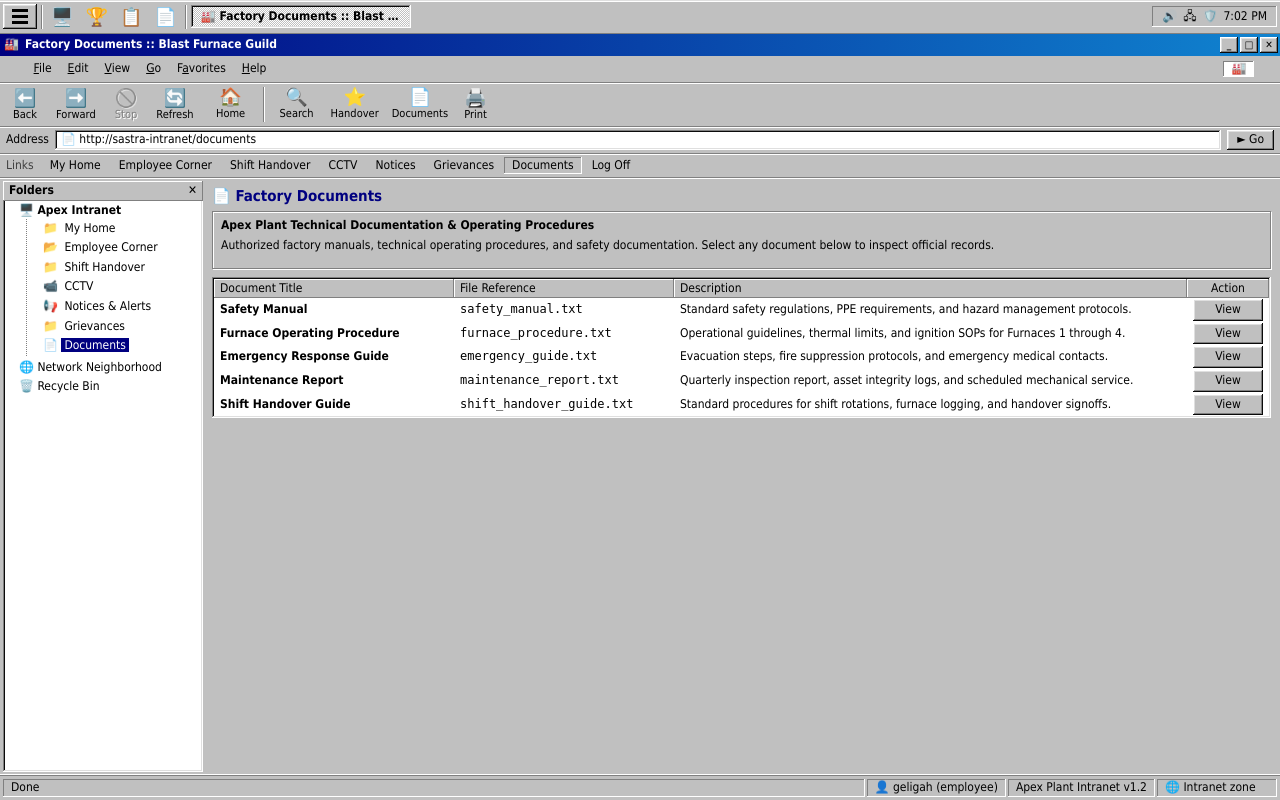
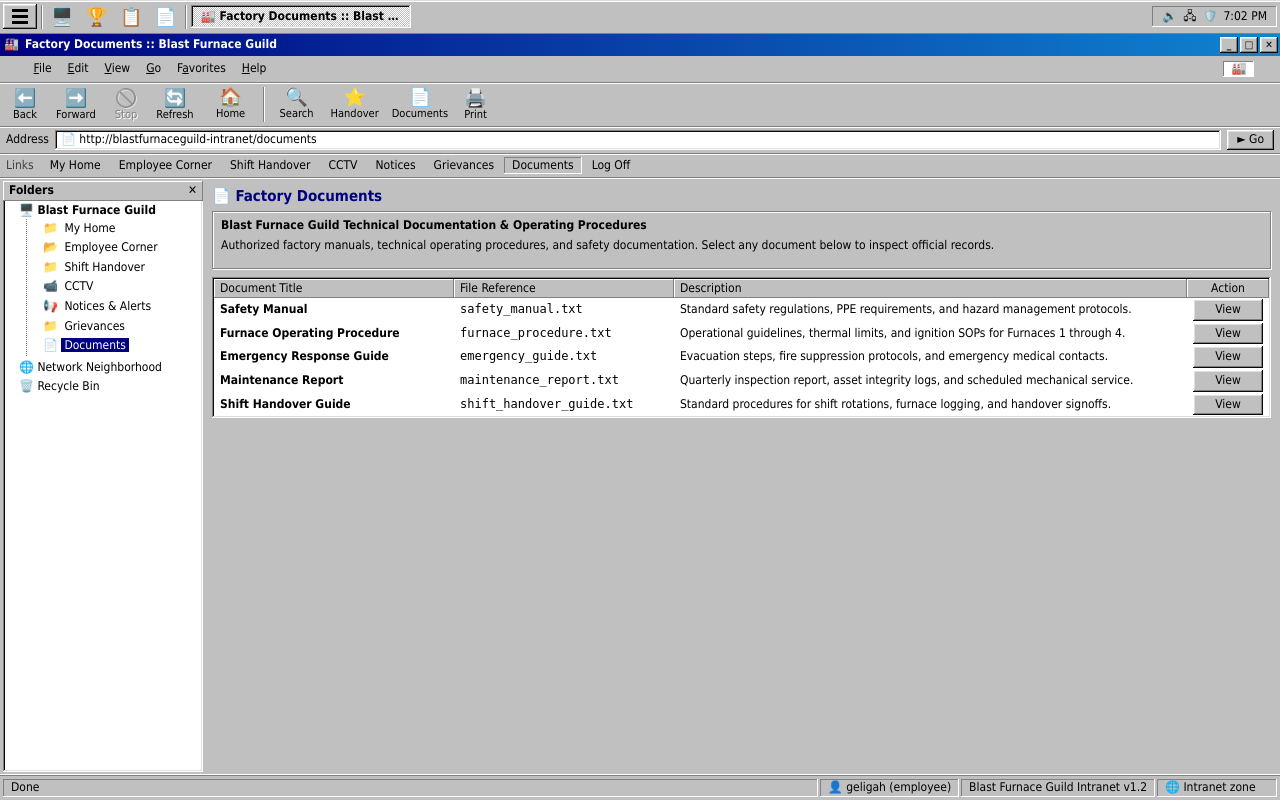
Before and after one commit to Soapcrawler/Utsav_Server, a Flask app: page /documents in a window 1280 px wide. Run offline with Flask 3, Linux system fonts and the light colour scheme; a user stored in the database is signed in.

Commit message:
Changed all instances of the factory name to BlastFurnaceGuild

```diff
--- a/deploy/vulnerable-factory-dashboard/documents/furnace_procedure.txt
+++ b/deploy/vulnerable-factory-dashboard/documents/furnace_procedure.txt
@@ -13,7 +13,7 @@ APPLIES TO: Furnaces 1, 2, 3, and 4 (Smelting & Annealing Line)
 
 2. IGNITION & PRE-HEATING SEQUENCE
    - Activate automated chamber nitrogen purge cycle (minimum 180 seconds).
-   - Engage pilot burner ignition sequence via Sastra 98 Control terminal.
+   - Engage pilot burner ignition sequence via Blast Furnace Guild Control terminal.
    - Confirm flame stabilization through infrared optical sensor check.
    - Ramp chamber temperature at a maximum gradient of 60°C per hour until reaching 850°C.
 
--- a/deploy/vulnerable-factory-dashboard/documents/shift_handover_guide.txt
+++ b/deploy/vulnerable-factory-dashboard/documents/shift_handover_guide.txt
@@ -20,4 +20,4 @@ Document ID: DOC-SOP-HANDOVER-01 (Rev 3.0)
      (Running / Idle / Under Maintenance / Shutdown).
    - Work Order Signoff: Record completed batch quotas and outstanding work orders.
    - Safety & Incident Log: Record zero-accident confirmation or attach incident reports.
-   - Digital Log Entry: Submit the handover note via Sastra 98 Intranet -> Shift Handover.
+   - Digital Log Entry: Submit the handover note via Blast Furnace Guild Intranet -> Shift Handover.
--- a/deploy/vulnerable-factory-dashboard/static/style.css
+++ b/deploy/vulnerable-factory-dashboard/static/style.css
@@ -1,4 +1,4 @@
-/* Apex Manufacturing intranet -- Windows 98 desktop theme.
+/* Blast Furnace Guild intranet -- Windows 98 desktop theme.
    System fonts only (air-gapped lab). Bevels are box-shadow stacks, as in the
    original Win9x 3D look. */
 :root {
--- a/deploy/vulnerable-factory-dashboard/templates/_msgbox.html
+++ b/deploy/vulnerable-factory-dashboard/templates/_msgbox.html
@@ -1,5 +1,5 @@
 <div class="msgbox">
-  <div class="titlebar"><span class="t-text">Apex Intranet</span><span class="t-btns"><button type="button" aria-label="Close" onclick="this.closest('.msgbox').remove()">&#10005;</button></span></div>
+  <div class="titlebar"><span class="t-text">Blast Furnace Guild</span><span class="t-btns"><button type="button" aria-label="Close" onclick="this.closest('.msgbox').remove()">&#10005;</button></span></div>
   <div class="msgbody"><span class="msgicon">&#9888;&#65039;</span><p>{{ msg }}</p></div>
   <div class="msgfoot"><button type="button" class="default" onclick="this.closest('.msgbox').remove()">OK</button></div>
 </div>
--- a/deploy/vulnerable-factory-dashboard/templates/base.html
+++ b/deploy/vulnerable-factory-dashboard/templates/base.html
@@ -22,7 +22,7 @@
 </div>
 
 <div class="startmenu" id="startmenu" hidden>
-  <div class="sm-banner">Sastra 98</div>
+  <div class="sm-banner">Blast Furnace Guild 98</div>
   <div class="sm-items">
     {% if session.get('user_id') %}
     <a href="{{ url_for('dashboard') }}">&#128421;&#65039; My Home</a>
@@ -69,7 +69,7 @@
       </div>
       <div class="addrbar">
         <span>Address</span>
-        <div class="address">&#128196; http://sastra-intranet{{ request.path }}</div>
+        <div class="address">&#128196; http://blastfurnaceguild-intranet{{ request.path }}</div>
         <button type="button" class="go">&#9658; Go</button>
       </div>
       <div class="linksbar">
@@ -91,7 +91,7 @@
         <aside class="tree" aria-label="Folders">
           <div class="tree-head"><span>Folders</span><span>&#10005;</span></div>
           <ul class="tree-root">
-            <li>&#128421;&#65039; <b>Apex Intranet</b>
+            <li>&#128421;&#65039; <b>Blast Furnace Guild</b>
               <ul>
                 <li>&#128193; <a href="{{ url_for('dashboard') }}" class="{{ 'is-active' if request.endpoint == 'dashboard' }}">My Home</a></li>
                 <li>&#128194; <a href="{{ url_for('employee_corner') }}" class="{{ 'is-active' if request.endpoint == 'employee_corner' }}">Employee Corner</a></li>
@@ -118,7 +118,7 @@
 
       {% if session.get('user_id') %}
       <div class="statusbar">
-        <span>Done</span><span>&#128100; {{ session.get('username') }} ({{ session.get('role') }})</span><span>Apex Plant Intranet v1.2</span><span>&#127760; Intranet zone</span>
+        <span>Done</span><span>&#128100; {{ session.get('username') }} ({{ session.get('role') }})</span><span>Blast Furnace Guild Intranet v1.2</span><span>&#127760; Intranet zone</span>
       </div>
       {% endif %}
     </section>
--- a/deploy/vulnerable-factory-dashboard/templates/documents.html
+++ b/deploy/vulnerable-factory-dashboard/templates/documents.html
@@ -4,7 +4,7 @@
 <h1 class="page-title">&#128196; Factory Documents</h1>
 
 <div class="panel">
-  <b>Apex Plant Technical Documentation &amp; Operating Procedures</b>
+  <b>Blast Furnace Guild Technical Documentation &amp; Operating Procedures</b>
   <p class="muted" style="margin-top: 4px;">Authorized factory manuals, technical operating procedures, and safety documentation. Select any document below to inspect official records.</p>
 </div>
 
```
